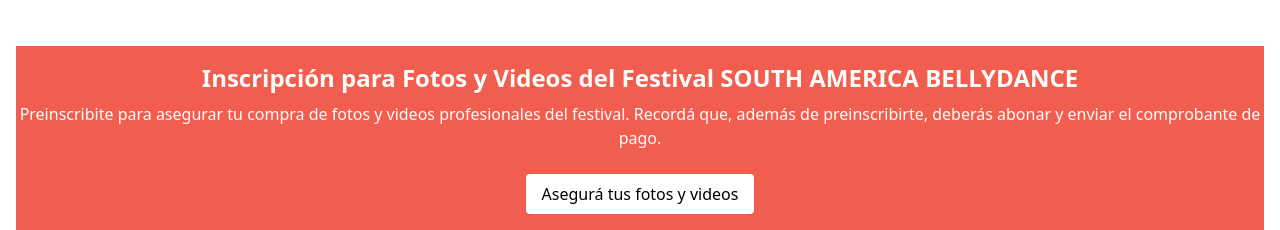
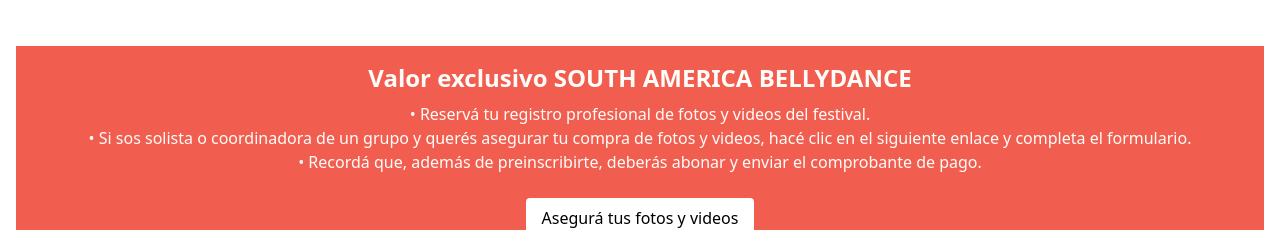
Before and after one commit to JesusMaidana/PracticaReactTailwind, a React (Vite) app: page / in a window 1280 px wide. Shown: the part 516-746 px from the top of the page. Built offline with nearby package versions, Linux system fonts and the light colour scheme.

Commit message:
Se cambio el texto del formulario para el festival

```diff
--- a/src/componentes/Formulario.jsx
+++ b/src/componentes/Formulario.jsx
@@ -3,9 +3,11 @@
 export const Formulario = () => {
   return (
     <div className="bg-SoftRed text-OffWhite text-center py-4">
-      <h2 className="text-2xl font-bold">Inscripción para Fotos y Videos del Festival SOUTH AMERICA BELLYDANCE</h2>
+      <h2 className="text-2xl font-bold">Valor exclusivo SOUTH AMERICA BELLYDANCE</h2>
       <p className="mt-2 mb-4">
-        Preinscribite para asegurar tu compra de fotos y videos profesionales del festival. Recordá que, además de preinscribirte, deberás abonar y enviar el comprobante de pago.
+      • Reservá tu registro profesional de fotos y videos del festival. <br />
+      • Si sos solista o coordinadora de un grupo y querés asegurar tu compra de fotos y videos, hacé clic en el siguiente enlace y completa el formulario.
+      <br />• Recordá que, además de preinscribirte, deberás abonar y enviar el comprobante de pago.
       </p>
       <a
         href="https://docs.google.com/forms/d/e/1FAIpQLSeddSSmxAFEm4B1wSAi_szBh49ePxJYfljmbexnBbHcHh_mdQ/viewform"
```
